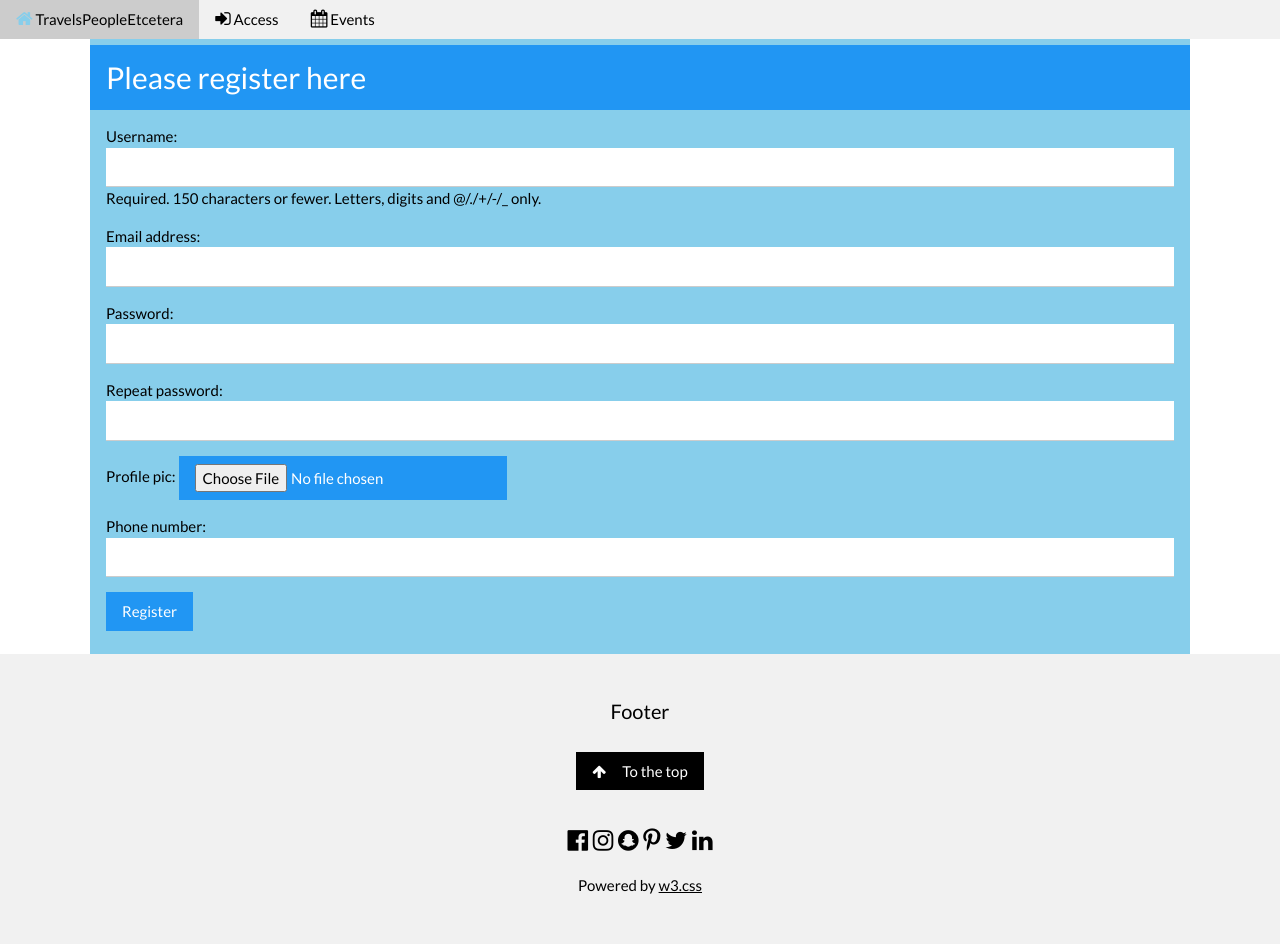
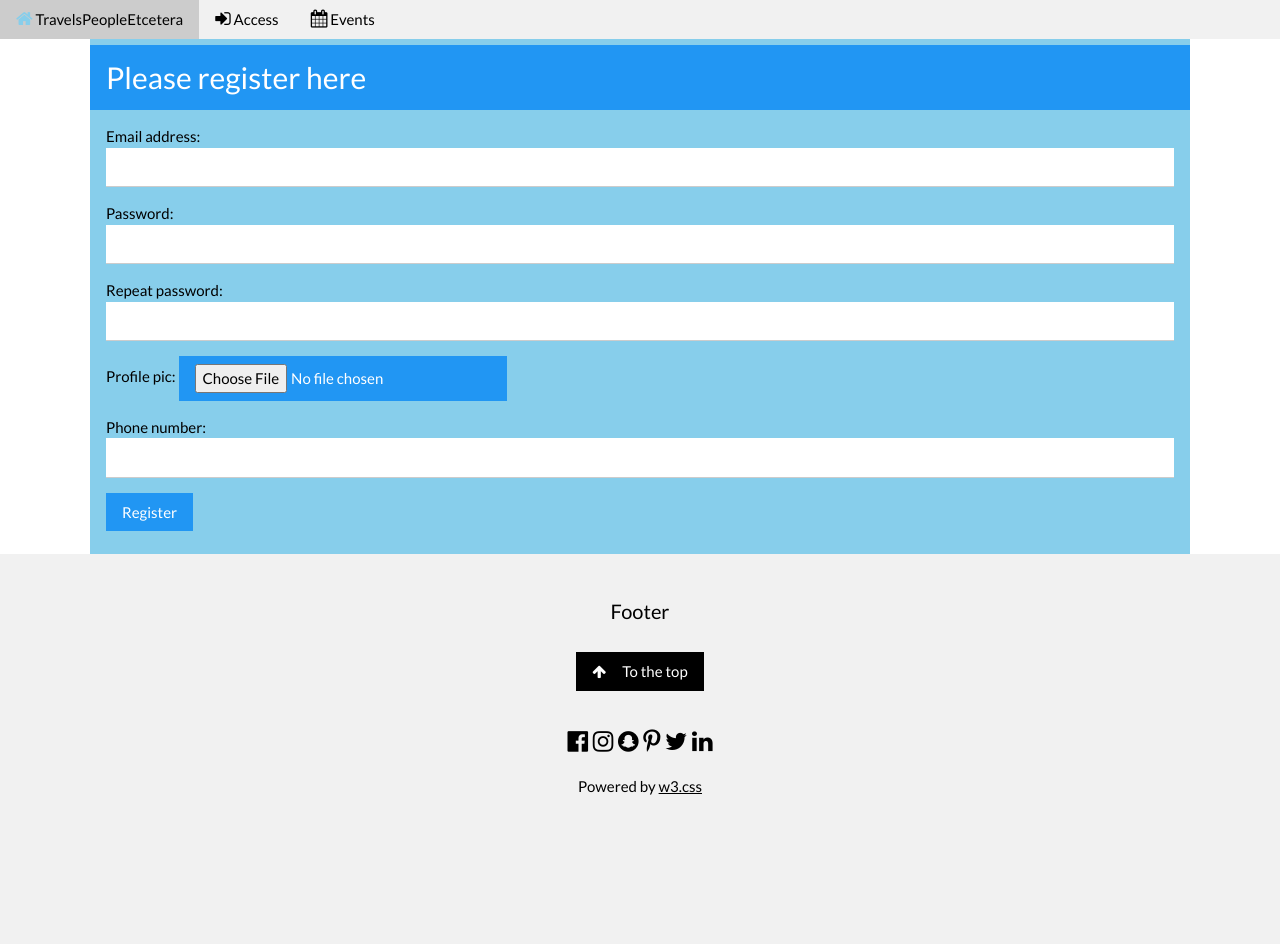
Before and after one commit to FlavioBortolan/TravelsEtc, a Django app: page /TravelsApp/index/ in a window 1280 px wide. After the commit the page ends 795 px from the top, so only its background shows below. Run offline with Django 3.2, Linux system fonts and the light colour scheme; some web fonts are replaced.

Commit message:
Changed access from username to email

```diff
--- a/TravelsApp/forms.py
+++ b/TravelsApp/forms.py
@@ -35,11 +35,23 @@ class UserForm(forms.ModelForm):
             raise forms.ValidationError("Your passwords do not match")
         return p2
 
+    def clean_email(self):
+        #get the email supplied trough the form
+        supplied_email = self.cleaned_data['email']
+
+        #check if someone else in the database used that email
+        duplicate_users = User.objects.filter(email__iexact = supplied_email).count()
+
+        if duplicate_users != 0:
+            raise forms.ValidationError("This email is already in use.")
+        return supplied_email
+
     class Meta():
         model = User
-        fields = ('username','email','password')
+        #fields = ('username','email','password')
+        fields = ('email','password')
         widgets = {
-            'username':         forms.TextInput(attrs={'class': "w3-input"}),
+            #'username':         forms.TextInput(attrs={'class': "w3-input"}),
             'password':         forms.PasswordInput(attrs={'class': "w3-input"}),
             'email':            forms.EmailInput(attrs={'class': "w3-input"}),
         }
--- a/TravelsApp/templates/TravelsApp/login.html
+++ b/TravelsApp/templates/TravelsApp/login.html
@@ -9,8 +9,8 @@
     {% csrf_token %}
 
     <p>
-      <label>Username:</label>
-      <input class="w3-input" type="text" name="username">
+      <label>Email:</label>
+      <input class="w3-input" type="email" name="email">
     </p>
 
     <p>
--- a/TravelsApp/views.py
+++ b/TravelsApp/views.py
@@ -59,44 +59,64 @@ def register(request):
         # Check to see both forms are valid
         if user_form.is_valid() and profile_form.is_valid():
 
-            # Save User Form to Database
-            user = user_form.save()
+            #get the email supplied trough the form
+            supplied_email = user_form.cleaned_data['email']
+            print("Supplied mail is:" + supplied_email)
+            #check if someone else in the database used that email
+            duplicate_users = User.objects.filter(email__iexact = supplied_email).count()
 
-            # Hash the password
-            user.set_password(user.password)
+            if duplicate_users == 0:
 
-            # Update with Hashed password
-            user.save()
+                print("No duplicate users found")
 
-            # Now we deal with the extra info!
 
-            # Can't commit yet because we still need to manipulate
-            profile = profile_form.save(commit=False)
+                # Save User Form to Database
+                user = user_form.save(commit=False)
 
-            # Set One to One relationship between
-            # UserForm and UserProfileInfoForm
-            profile.user = user
+                #assign username to be equal to email
+                user.username = supplied_email
 
-            # Check if they provided a profile picture
-            if 'profile_pic' in request.FILES:
-                print('found it')
-                # If yes, then grab it from the POST form reply
-                profile.profile_pic = request.FILES['profile_pic']
+                user.save()
 
-            # Now save model
-            profile.save()
+                # Hash the password
+                user.set_password(user.password)
 
-            # Registration Successful!
-            registered = True
+                # Update with Hashed password
+                user.save()
 
-            user = authenticate(username=user_form.cleaned_data['username'],
-                                password=user_form.cleaned_data['password'],
-                                )
-            login(request, user)
+                # Now we deal with the extra info!
 
+                # Can't commit yet because we still need to manipulate
+                profile = profile_form.save(commit=False)
+
+                # Set One to One relationship between
+                # UserForm and UserProfileInfoForm
+                profile.user = user
+
+                # Check if they provided a profile picture
+                if 'profile_pic' in request.FILES:
+                    print('found it')
+                    # If yes, then grab it from the POST form reply
+                    profile.profile_pic = request.FILES['profile_pic']
+
+                # Now save model
+                profile.save()
+
+                # Registration Successful!
+                registered = True
+
+                user = authenticate(username=supplied_email,
+                                    password=user_form.cleaned_data['password'],
+                                    )
+                login(request, user)
+
+            else:
+                # One of the forms was invalid if this else gets called.
+                print("Duplicate users where found: There are " + str(duplicate_users) + " users with email " + supplied_email)
         else:
             # One of the forms was invalid if this else gets called.
             print(user_form.errors,profile_form.errors)
+
     #GET
     else:
         # Just render the forms as blank.
@@ -113,13 +133,15 @@ def register(request):
 
 def user_login(request):
 
+    #change this to login with a username=mail
+
     if request.method == 'POST':
         # First get the username and password supplied
-        username = request.POST.get('username')
+        email = request.POST.get('email')
         password = request.POST.get('password')
 
         # Django's built-in authentication function:
-        user = authenticate(username=username, password=password)
+        user = authenticate(username=email, password=password)
 
         # If we have a user
         if user:
@@ -135,7 +157,7 @@ def user_login(request):
                 return HttpResponse("Your account is not active.")
         else:
             print("Someone tried to login and failed.")
-            print("They used username: {} and password: {}".format(username,password))
+            print("They used email: {} and password: {}".format(email,password))
             return HttpResponse("Invalid login details supplied.")
 
     else:
```
Also changed, not shown: TravelsApp/templates/TravelsApp/registration.html (+0 -34 lines), db.sqlite3.
